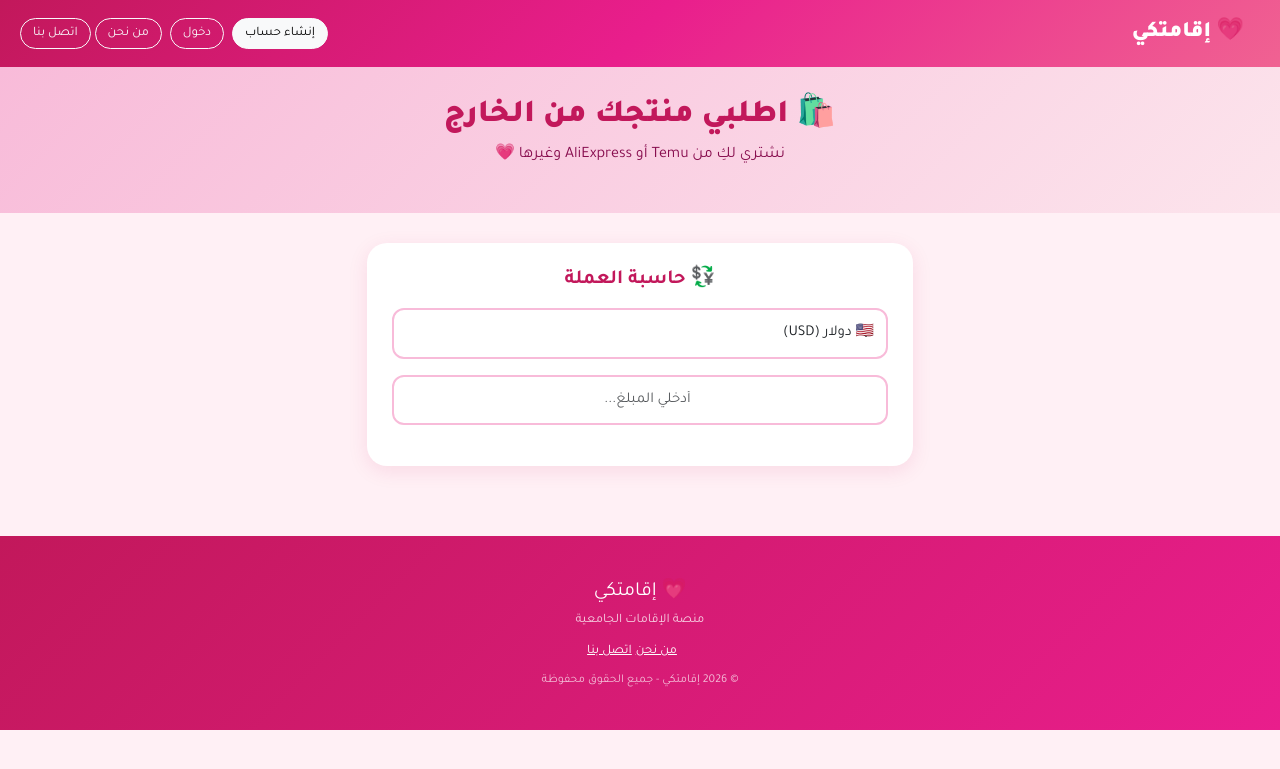
After one commit to hanimca16-sudo/ikamateki, a Django app: page /import/ in a window 1280 px wide. The commit adds this page. Shown: the top 769 px of the page. Run offline with Django 5.2, Linux system fonts and the light colour scheme.

Commit message:
add import order feature

```diff
--- a/store/templates/store/base.html
+++ b/store/templates/store/base.html
@@ -37,6 +37,8 @@
   <div>
     {% if user.is_authenticated %}
       <a href="/inbox/" class="btn btn-light btn-sm nav-btn me-1">📬 الرسائل</a>
+      <a href="/import/" class="btn btn-light btn-sm me-1" style="border-radius:20px;">🛍️ اطلبي</a>
+      <a href="/import/orders/" class="btn btn-light btn-sm me-1" style="border-radius:20px;">📦 طلباتي</a>
       <a href="/profile/" class="btn btn-light btn-sm nav-btn me-1">👤 حسابي</a>
       <a href="/about/" class="btn btn-outline-light btn-sm nav-btn me-1">من نحن</a>
       <a href="/contact/" class="btn btn-outline-light btn-sm nav-btn me-1">اتصل بنا</a>
--- /dev/null
+++ b/store/templates/store/import_order.html
@@ -0,0 +1,107 @@
+{% extends 'store/base.html' %}
+
+{% block title %}اطلبي منتج - إقامتكي{% endblock %}
+
+{% block extra_style %}
+.hero-section { background: linear-gradient(135deg, #f8bbd9, #fce4ec); padding: 30px 20px; text-align: center; margin-bottom: 30px; }
+.hero-section h2 { color: #c2185b; font-weight: 900; }
+.calc-card { background: white; border: none; border-radius: 20px; padding: 25px; box-shadow: 0 5px 20px rgba(194,24,91,0.1); margin-bottom: 20px; }
+.form-control, .form-select { border-radius: 12px; padding: 12px; border: 2px solid #f8bbd9; font-size: 15px; }
+.form-control:focus, .form-select:focus { border-color: #c2185b; box-shadow: none; }
+.result-box { background: #fff0f5; border-radius: 15px; padding: 20px; text-align: center; margin-top: 15px; }
+.result-price { font-size: 36px; font-weight: 900; color: #c2185b; }
+.btn-order-now { background: linear-gradient(135deg, #c2185b, #e91e8c); color: white; border: none; border-radius: 12px; padding: 12px 40px; font-size: 16px; font-weight: 900; margin-top: 15px; }
+.btn-order { background: linear-gradient(135deg, #c2185b, #e91e8c); color: white; border: none; border-radius: 12px; padding: 14px 0; width: 100%; font-size: 18px; font-weight: 900; }
+.btn-order:hover { background: linear-gradient(135deg, #ad1457, #c2185b); color: white; }
+.step-badge { background: #c2185b; color: white; border-radius: 50%; width: 28px; height: 28px; display: inline-flex; align-items: center; justify-content: center; font-weight: 900; font-size: 13px; margin-left: 8px; }
+#order-form { display: none; }
+{% endblock %}
+
+{% block content %}
+<div class="hero-section">
+  <h2>🛍️ اطلبي منتجك من الخارج</h2>
+  <p style="color:#880e4f;">نشتري لكِ من Temu أو AliExpress وغيرها 💗</p>
+</div>
+
+<div class="container">
+  <div class="row justify-content-center">
+    <div class="col-md-6">
+
+      <!-- حاسبة العملة -->
+      <div class="calc-card text-center">
+        <h5 class="fw-bold mb-3" style="color:#c2185b;">💱 حاسبة العملة</h5>
+        <div class="mb-3">
+          <select id="currency" class="form-select" onchange="calculate()">
+            <option value="220">🇺🇸 دولار (USD)</option>
+            <option value="245">🇪🇺 يورو (EUR)</option>
+          </select>
+        </div>
+        <div class="mb-3">
+          <input type="number" id="amount_calc" class="form-control text-center" placeholder="أدخلي المبلغ..." oninput="calculate()">
+        </div>
+        <div class="result-box" id="result_box" style="display:none;">
+          <p class="text-muted mb-1">السعر التقريبي بالدينار</p>
+          <div class="result-price" id="result_dzd">0 DA</div>
+          <small class="text-muted">* السعر تقريبي</small>
+          <br>
+          <button class="btn btn-order-now" onclick="showForm()">اطلبي الآن 💗</button>
+        </div>
+      </div>
+
+      <!-- نموذج الطلب -->
+      <div class="calc-card" id="order-form">
+        <h5 class="fw-bold mb-4" style="color:#c2185b;">📦 تفاصيل الطلب</h5>
+        <form method="POST">
+          {% csrf_token %}
+          <input type="hidden" name="currency" id="currency_hidden" value="USD">
+          <input type="hidden" name="amount" id="amount_hidden" value="0">
+          <div class="mb-3">
+            <label class="form-label fw-bold"><span class="step-badge">1</span> الاسم واللقب</label>
+            <input type="text" name="product_name" class="form-control" placeholder="اكتبي اسمك الكامل" required>
+          </div>
+          <div class="mb-3">
+            <label class="form-label fw-bold"><span class="step-badge">2</span> رابط المنتج</label>
+            <input type="url" name="product_url" class="form-control" placeholder="https://..." required>
+          </div>
+          <div class="mb-3">
+            <label class="form-label fw-bold"><span class="step-badge">3</span> الكمية</label>
+            <input type="number" name="quantity" class="form-control" placeholder="1" min="1" value="1" required>
+          </div>
+          <div class="mb-3">
+            <label class="form-label fw-bold"><span class="step-badge">4</span> عنوانك</label>
+            <input type="text" name="residence" class="form-control" placeholder="الولاية، البلدية..." required>
+          </div>
+          <div class="mb-3">
+            <label class="form-label fw-bold"><span class="step-badge">5</span> رقم الهاتف</label>
+            <input type="text" name="phone" class="form-control" placeholder="0555000000" required>
+          </div>
+          <button type="submit" class="btn btn-order">تأكيد الطلب 💗</button>
+        </form>
+      </div>
+
+    </div>
+  </div>
+</div>
+
+<script>
+function calculate() {
+  const rate = parseFloat(document.getElementById('currency').value);
+  const amount = parseFloat(document.getElementById('amount_calc').value);
+  if (amount && rate) {
+    const dzd = (amount * rate).toFixed(0);
+    document.getElementById('result_dzd').innerText = parseInt(dzd).toLocaleString() + ' DA';
+    document.getElementById('result_box').style.display = 'block';
+  }
+}
+
+function showForm() {
+  const rate = parseFloat(document.getElementById('currency').value);
+  const amount = parseFloat(document.getElementById('amount_calc').value);
+  const currency = rate == 245 ? 'EUR' : 'USD';
+  document.getElementById('currency_hidden').value = currency;
+  document.getElementById('amount_hidden').value = amount;
+  document.getElementById('order-form').style.display = 'block';
+  document.getElementById('order-form').scrollIntoView({behavior: 'smooth'});
+}
+</script>
+{% endblock %}
--- a/store/urls.py
+++ b/store/urls.py
@@ -12,4 +12,6 @@ urlpatterns = [
     path('contact/', views.contact, name='contact'),
     path('inbox/', views.inbox, name='inbox'),
 path('profile/', views.profile, name='profile'),
-]
+path('import/', views.import_order, name='import_order'),
+path('import/orders/', views.my_orders, name='my_orders'),
+path('import/rate/<int:pk>/', views.rate_order, name='rate_order'),]
--- a/store/views.py
+++ b/store/views.py
@@ -109,3 +109,40 @@ def profile(request):
         'error':   error,
         'success': success,
     })
+def import_order(request):
+    if request.method == 'POST':
+        if not request.user.is_authenticated:
+            return redirect('login')
+        from .models import ImportOrder
+        amount = float(request.POST['amount'])
+        currency = request.POST['currency']
+        rate = 245 if currency == 'EUR' else 220
+        amount_dzd = amount * rate
+        ImportOrder.objects.create(
+            user=request.user,
+            product_url=request.POST['product_url'],
+            product_name=request.POST['product_name'],
+            residence=request.POST['residence'],
+            phone=request.POST['phone'],
+            currency=currency,
+            amount=amount,
+            amount_dzd=amount_dzd,
+        )
+        return redirect('my_orders')
+    return render(request, 'store/import_order.html')
+
+@login_required
+def my_orders(request):
+    from .models import ImportOrder
+    orders = ImportOrder.objects.filter(user=request.user).order_by('-created_at')
+    return render(request, 'store/my_orders.html', {'orders': orders})
+
+@login_required
+def rate_order(request, pk):
+    from .models import ImportOrder
+    order = get_object_or_404(ImportOrder, pk=pk, user=request.user)
+    if request.method == 'POST':
+        order.rating = request.POST['rating']
+        order.save()
+        return redirect('my_orders')
+    return render(request, 'store/rate_order.html', {'order': order})
```
Also changed, not shown: store/templates/store/home.html (+13 -0 lines), store/templates/store/my_orders.html (added, +95 -0 lines), store/templates/store/rate_order.html (added, +35 -0 lines).
